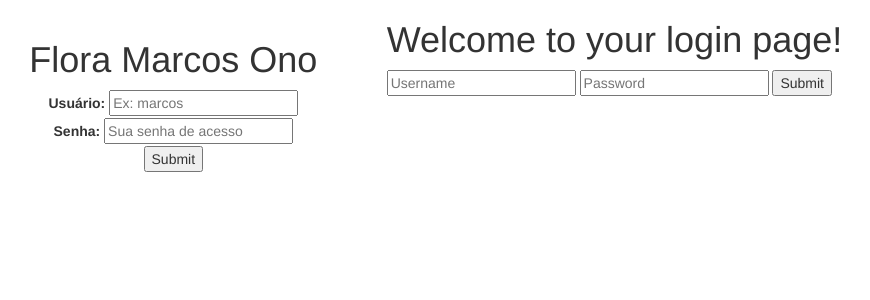
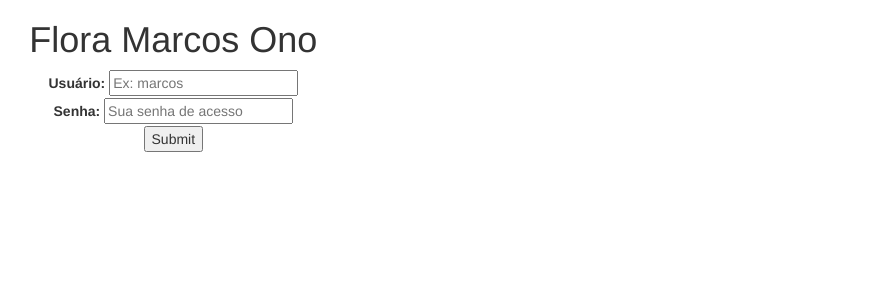
Before and after one commit to matheuswd/integrador, a PHP site: page /login.php in a window 1280 px wide. Shown: the top 300 px of the page, without its empty margins (40-910 px from the left). Run offline with PHP 8.4, Linux system fonts and the light colour scheme.

Commit message:
fixing login

```diff
--- a/login.php
+++ b/login.php
@@ -17,9 +17,3 @@ require_once "header.php";
 		<input type="submit">
 	</form>
 </div>
-<h1>Welcome to your login page!</h1>
-<form action="verify-login.php" method="POST" class="login-form">
-	<input type="text" name="username" placeholder="Username">
-	<input type="password" name="password" placeholder="Password">
-	<input type="submit">
-</form>
```
